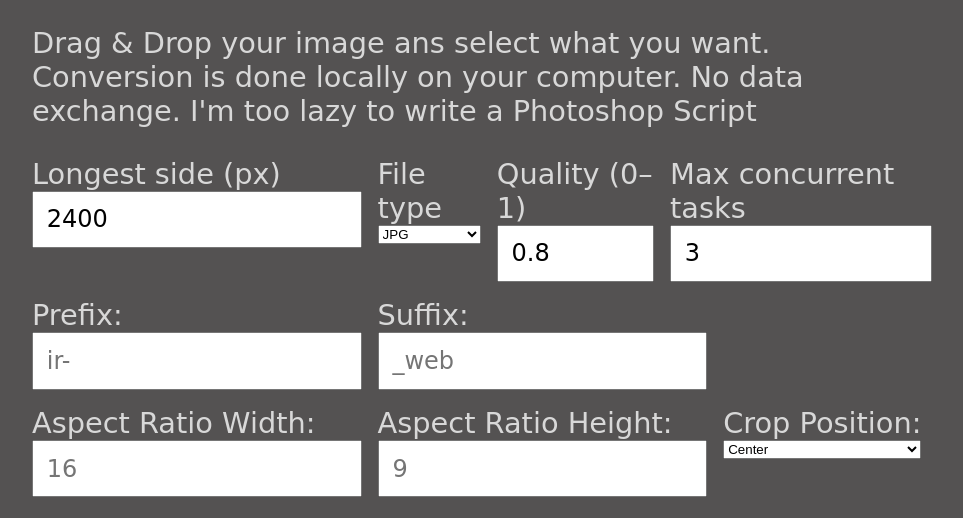
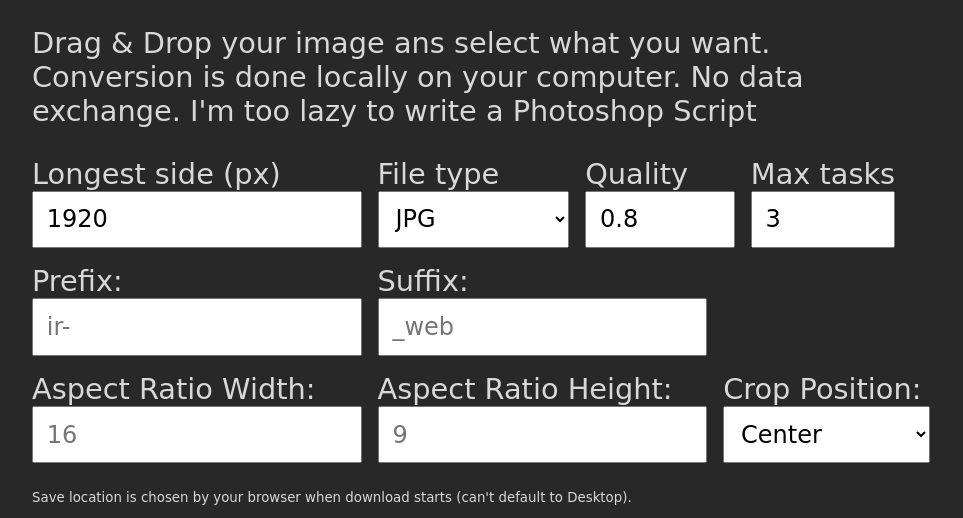
Before and after one commit to kaspar-allenbach/image-resizer, a website built with Vite: page index.html in a window 1280 px wide. Shown: the part 237-755 px from the top of the page, without its empty margins (158-1121 px from the left). Built offline with nearby package versions, Linux system fonts and the light colour scheme; a web font is replaced by a local one.

Commit message:
more styling

```diff
--- a/index.html
+++ b/index.html
@@ -25,7 +25,7 @@
     <section class="controls">
       <div class="controlGroup">
         <label><span>Longest side (px)</span>
-          <input id="size" type="number" min="1" value="2400" />
+          <input id="size" type="number" min="1" value="1920" />
         </label>
 
         <label>
@@ -38,11 +38,11 @@
           </select>
         </label>
 
-        <label><span>Quality (0–1)</span>
+        <label><span>Quality</span>
           <input id="quality" type="number" min="0" max="1" step="0.05" value="0.8" />
         </label>
 
-        <label><span>Max concurrent tasks</span>
+        <label><span>Max tasks</span>
           <input id="concurrency" type="number" min="1" max="8" value="3" />
         </label>
       </div>
--- a/src/styles.css
+++ b/src/styles.css
@@ -1,7 +1,7 @@
 :root {
-	--bg: #545252;
+	--bg: #282828;
 	--muted: #666;
-	--accent: #0b67ff;
+	--accent: #25af37;
 	--border: #ddd;
     --font-family: "Tiny5", cursive;
     --font-weight: 700;
@@ -54,7 +54,7 @@ button {
 	flex-direction: column;
 	font-size: 0.9rem
 }
-input {
+input, select {
     padding: 0.8rem;
     font-family: var(--font-family);
     font-size: 1.5rem;
```
